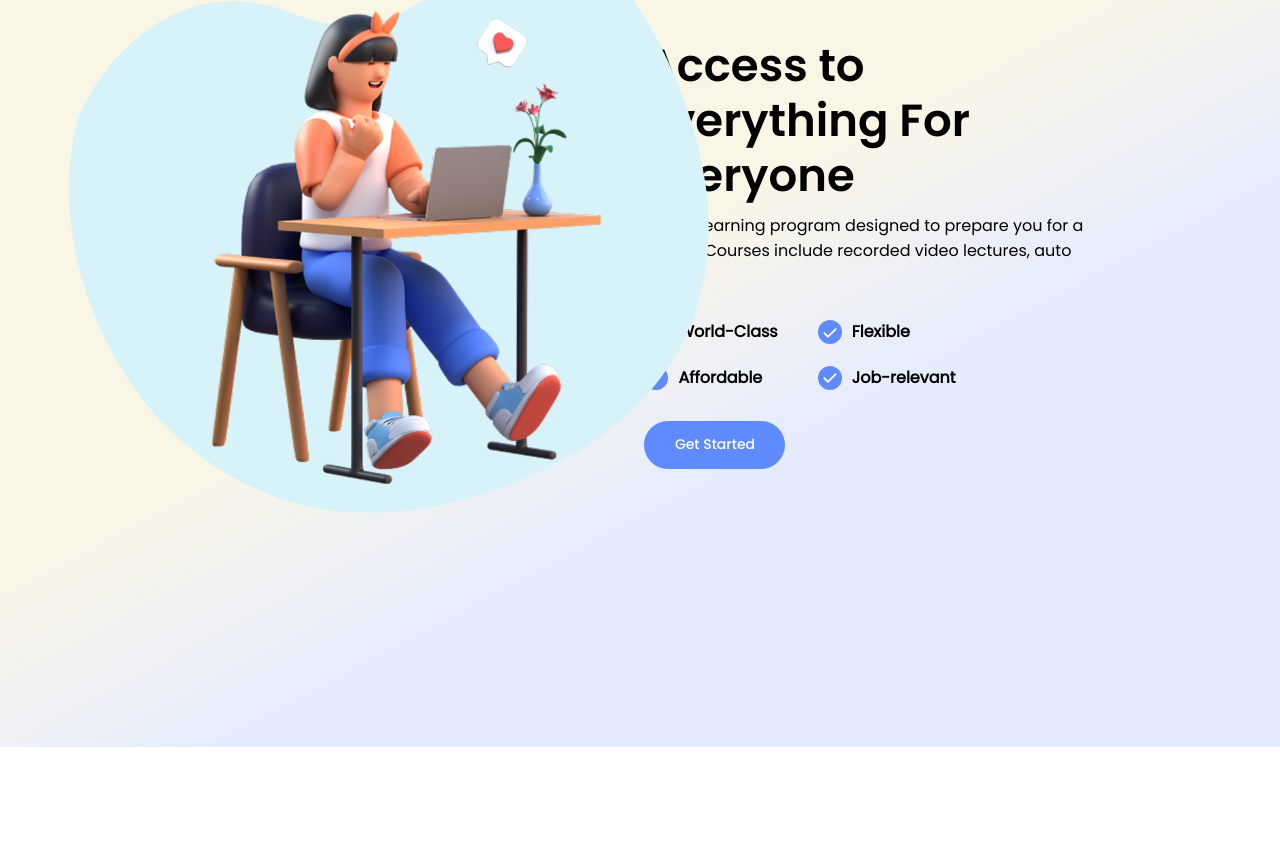
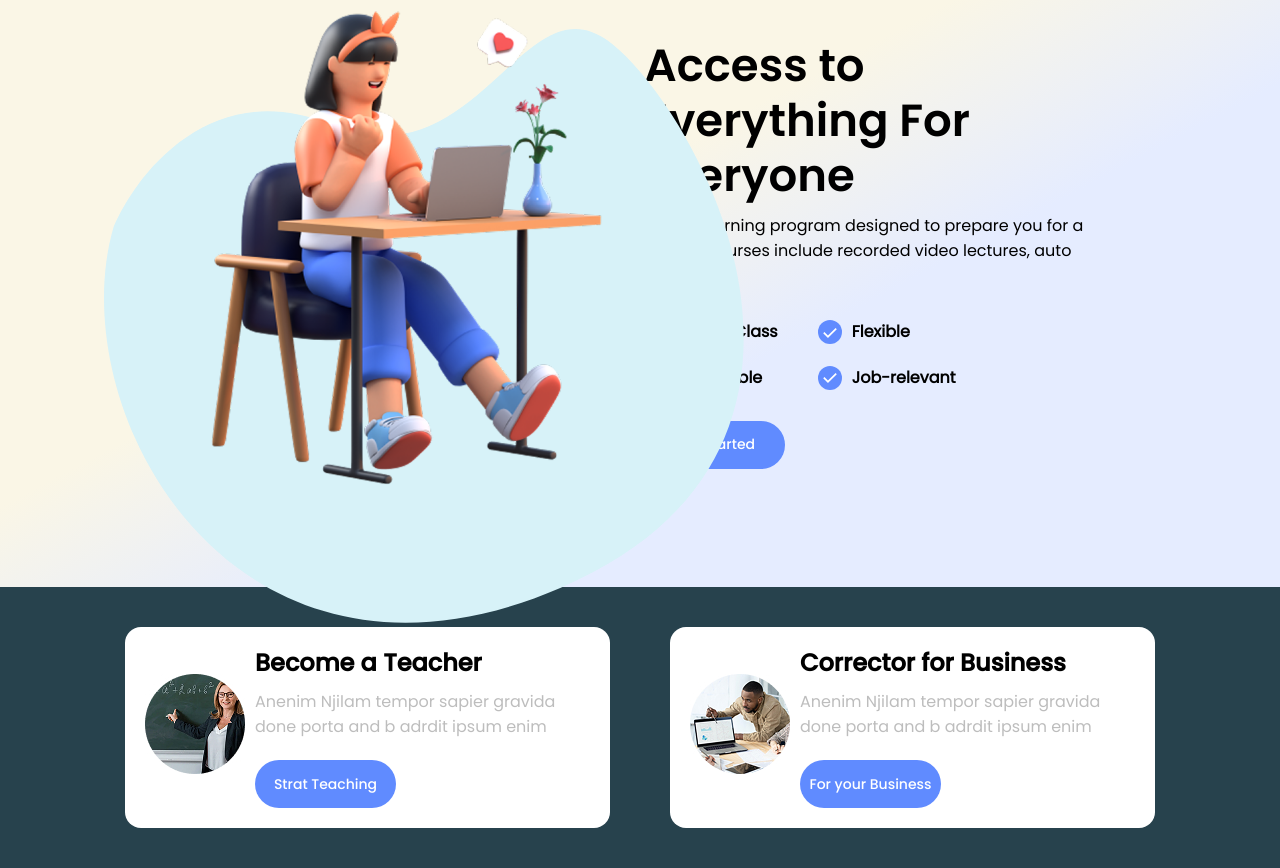
Before and after one commit to somaye-rajeie/Edu.dot, a plain HTML site: page index.html in a window 1280 px wide. Shown: the part 1595-2463 px from the top of the page. Before the commit the page ends 2342 px from the top, so only its background shows below. Drawn offline with Linux system fonts and the light colour scheme.

Commit message:
add section job-position

```diff
--- a/Styles/app.css
+++ b/Styles/app.css
@@ -373,8 +373,7 @@ text-align: center;
 .course-features{
 position: relative;
 background: linear-gradient(152deg,rgba(250, 246, 230, 1) 44%, rgba(229, 236, 255, 1) 63%);
-padding-bottom: 25rem;
-padding-top:10rem;
+padding:10rem 0 9rem 0;
 }
 .course-features__wrapper{
     width:80%;
@@ -440,7 +439,57 @@ font-weight: 600;
 }
 .course-features__shape{
 position: absolute;
-top:0;
-left:69px;
+top:110px;
+left:104px;
 /* z-index: -1; */
 }
+/*
+
+===========================
+  section course-features
+===========================
+
+*/
+.job-position{
+    background-color: rgba(39, 66, 77, 1);
+    padding:4rem 0;
+}
+.job-position__wrapper{
+display: flex;
+align-self: center;
+justify-content: center;
+gap:6rem;
+}
+.job-position__content{
+    width:48.5rem;
+    background-color: #fff;
+    border-radius:1.6rem;
+    -webkit-border-radius:1.6rem;
+    -moz-border-radius:1.6rem;
+    -ms-border-radius:1.6rem;
+    -o-border-radius:1.6rem;
+    display: flex;
+    align-items: center;
+    justify-content: center;
+    gap:1rem;
+    padding:2rem;
+}
+.job-position__image{
+    width:40%;
+}
+.job-position__image img{
+width:100%;
+}
+.job-position__description{
+
+}
+.job-position__title{
+font-family: "Poppins Medium";
+font-weight: 600;
+font-size: 2.4rem;
+line-height: 3.2rem;
+}
+.job-position__text{
+color: rgba(189, 189, 189, 1);
+margin:1rem 0 2rem 0;
+}
--- a/index.html
+++ b/index.html
@@ -172,6 +172,32 @@
            <path d="M253.352 107.49C121.752 53.0935 36.8523 160.819 10.8523 221.482C-49.6477 428.468 146.352 781.943 510.352 624.954C874.352 467.965 660.352 85.9912 563.852 14.4961C467.352 -56.999 417.852 175.485 253.352 107.49Z" fill="#D7F2F8"/>
           </svg>
         </section>
+        <section class="job-position">
+          <div class="container">
+            <div class="job-position__wrapper">
+              <div class="job-position__content">
+                <div class="job-position__image">
+                  <img src="images/job-teacher.jpg" alt="become-teacher-image">
+                </div>
+                <div class="job-position__description">
+                  <h4 class="job-position__title">Become a Teacher</h4>
+                  <p class="job-position__text">Anenim Njilam tempor sapier gravida done porta and b adrdit ipsum enim</p>
+                  <a herf="#" class="app-btn">Strat Teaching</a>
+                </div>
+              </div>
+              <div class="job-position__content">
+                <div class="job-position__image">
+                  <img src="images/job-corrector.jpg" alt="corrector-business-image">
+                </div>
+                <div class="job-position__description">
+                  <h4 class="job-position__title">Corrector for Business</h4>
+                  <p class="job-position__text">Anenim Njilam tempor sapier gravida done porta and b adrdit ipsum enim</p>
+                  <a herf="#" class="app-btn">For your Business</a>
+                </div>
+              </div>
+            </div>
+          </div>
+        </section>
     </main>
     <script src="Script/app.js"></script>
 </body>
```
Also changed, not shown: images/job-corrector.jpg (added), images/job-teacher.jpg (added).
